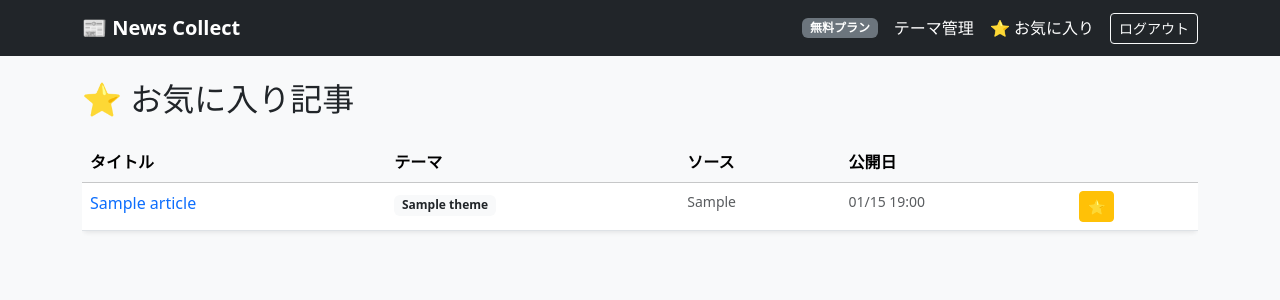
After one commit to chimoke-hub/news-collect-solution, a Django app: page /dashboard/favorites/ in a window 1280 px wide. The commit adds this page. Shown: the top 300 px of the page. Run offline with Django 5.2, Linux system fonts and the light colour scheme; a user stored in the database is signed in; tables that the repository leaves empty hold one stand-in row (values such as "Sample post"); parts of the project's set-up code (start-up, migrations or seed data) failed here and were passed over.

Commit message:
feat: article management - date grouping, reset, delete, favorites
- 収集日でグループ表示（テーマ詳細画面）
- テーマリセット（全記事削除）
- 記事個別削除
- お気に入りトグル＋一覧ページ
- ナビゲーションにお気に入りリンク追加

Co-Authored-By: Claude Sonnet 4.6 <noreply@anthropic.com>

```diff
--- a/collector/models.py
+++ b/collector/models.py
@@ -58,6 +58,7 @@ class Article(models.Model):
     category = models.CharField(max_length=20, choices=Category.choices)
     published_at = models.DateTimeField()
     collected_at = models.DateTimeField(auto_now_add=True)
+    is_favorite = models.BooleanField(default=False)
 
     class Meta:
         ordering = ["-published_at"]
--- a/dashboard/urls.py
+++ b/dashboard/urls.py
@@ -10,5 +10,9 @@ urlpatterns = [
     path("themes/<int:pk>/", views.theme_detail, name="theme_detail"),
     path("themes/<int:pk>/edit/", views.theme_edit, name="theme_edit"),
     path("themes/<int:pk>/delete/", views.theme_delete, name="theme_delete"),
+    path("themes/<int:pk>/reset/", views.theme_reset, name="theme_reset"),
     path("themes/<int:pk>/collect/", views.collect_now, name="collect_now"),
+    path("articles/<int:pk>/delete/", views.article_delete, name="article_delete"),
+    path("articles/<int:pk>/favorite/", views.article_favorite_toggle, name="article_favorite"),
+    path("favorites/", views.favorites, name="favorites"),
 ]
--- a/dashboard/views.py
+++ b/dashboard/views.py
@@ -1,7 +1,9 @@
+from itertools import groupby
+
 from django.contrib.auth.decorators import login_required
-from django.http import HttpResponseForbidden
 from django.shortcuts import get_object_or_404, redirect, render
 from django.views.decorators.http import require_POST
+from django.utils.timezone import localtime
 
 from collector.models import Article, Theme
 from collector.tasks import collect_for_theme
@@ -22,8 +24,19 @@ def theme_list(request):
 @login_required
 def theme_detail(request, pk):
     theme = get_object_or_404(Theme, pk=pk, user=request.user)
-    articles = theme.articles.all()[:100]
-    return render(request, "dashboard/theme_detail.html", {"theme": theme, "articles": articles})
+    articles_qs = theme.articles.order_by("-collected_at", "-published_at")[:200]
+
+    # 収集日でグループ化
+    grouped = {}
+    for article in articles_qs:
+        day = localtime(article.collected_at).date()
+        grouped.setdefault(day, []).append(article)
+
+    return render(request, "dashboard/theme_detail.html", {
+        "theme": theme,
+        "grouped_articles": sorted(grouped.items(), reverse=True),
+        "total": articles_qs.count(),
+    })
 
 
 @login_required
@@ -76,9 +89,51 @@ def theme_delete(request, pk):
 
 @login_required
 @require_POST
+def theme_reset(request, pk):
+    """テーマの収集記事をすべて削除してリセット。"""
+    theme = get_object_or_404(Theme, pk=pk, user=request.user)
+    count, _ = theme.articles.all().delete()
+    Theme.objects.filter(pk=pk).update(last_collected_at=None)
+    return redirect("dashboard:theme_detail", pk=theme.pk)
+
+
+@login_required
+@require_POST
 def collect_now(request, pk):
     theme = get_object_or_404(Theme, pk=pk, user=request.user)
-    # ステータスを即座に「収集中」に変更してダッシュボードにリダイレクト
     Theme.objects.filter(pk=pk).update(status=Theme.Status.COLLECTING)
     collect_for_theme.delay(theme.pk)
     return redirect("dashboard:index")
+
+
+@login_required
+@require_POST
+def article_delete(request, pk):
+    """記事を個別削除。"""
+    article = get_object_or_404(Article, pk=pk, theme__user=request.user)
+    theme_pk = article.theme_id
+    article.delete()
+    return redirect("dashboard:theme_detail", pk=theme_pk)
+
+
+@login_required
+@require_POST
+def article_favorite_toggle(request, pk):
+    """記事のお気に入りをトグル。"""
+    article = get_object_or_404(Article, pk=pk, theme__user=request.user)
+    article.is_favorite = not article.is_favorite
+    article.save(update_fields=["is_favorite"])
+    next_url = request.POST.get("next", "")
+    if next_url == "favorites":
+        return redirect("dashboard:favorites")
+    return redirect("dashboard:theme_detail", pk=article.theme_id)
+
+
+@login_required
+def favorites(request):
+    """お気に入り記事一覧。"""
+    articles = Article.objects.filter(
+        theme__user=request.user,
+        is_favorite=True,
+    ).select_related("theme").order_by("-published_at")
+    return render(request, "dashboard/favorites.html", {"articles": articles})
--- a/templates/base.html
+++ b/templates/base.html
@@ -21,6 +21,7 @@
         {{ user.get_plan_display }}
       </span>
       <a href="/dashboard/themes/" class="text-white text-decoration-none">テーマ管理</a>
+      <a href="/dashboard/favorites/" class="text-white text-decoration-none">⭐ お気に入り</a>
       {% if user.is_paid %}
       <a href="/notifications/channels/" class="text-white text-decoration-none">通知設定</a>
       {% endif %}
--- /dev/null
+++ b/templates/dashboard/favorites.html
@@ -0,0 +1,45 @@
+{% extends "base.html" %}
+{% block title %}お気に入り — News Collect{% endblock %}
+
+{% block content %}
+<h2 class="mb-4">⭐ お気に入り記事</h2>
+
+{% if not articles %}
+<div class="card text-center py-5">
+  <div class="card-body text-muted">
+    <p>お気に入り記事がありません。</p>
+    <p class="small">記事一覧の ⭐ ボタンで追加できます。</p>
+    <a href="{% url 'dashboard:index' %}" class="btn btn-outline-primary">ダッシュボードへ</a>
+  </div>
+</div>
+{% else %}
+<div class="table-responsive">
+  <table class="table table-hover bg-white rounded shadow-sm">
+    <thead class="table-light">
+      <tr><th>タイトル</th><th>テーマ</th><th>ソース</th><th>公開日</th><th></th></tr>
+    </thead>
+    <tbody>
+      {% for article in articles %}
+      <tr>
+        <td>
+          <a href="{{ article.url }}" target="_blank" rel="noopener" class="text-decoration-none">
+            {{ article.display_title|truncatechars:70 }}
+          </a>
+        </td>
+        <td><span class="badge bg-light text-dark">{{ article.theme.name }}</span></td>
+        <td class="text-muted small">{{ article.source }}</td>
+        <td class="text-muted small">{{ article.published_at|date:"m/d H:i" }}</td>
+        <td>
+          <form method="post" action="{% url 'dashboard:article_favorite' article.pk %}">
+            {% csrf_token %}
+            <input type="hidden" name="next" value="favorites">
+            <button class="btn btn-sm btn-warning" title="お気に入り解除">⭐</button>
+          </form>
+        </td>
+      </tr>
+      {% endfor %}
+    </tbody>
+  </table>
+</div>
+{% endif %}
+{% endblock %}
```
Also changed, not shown: templates/dashboard/theme_detail.html (+43 -13 lines), collector/migrations/0004_article_is_favorite.py (added).
